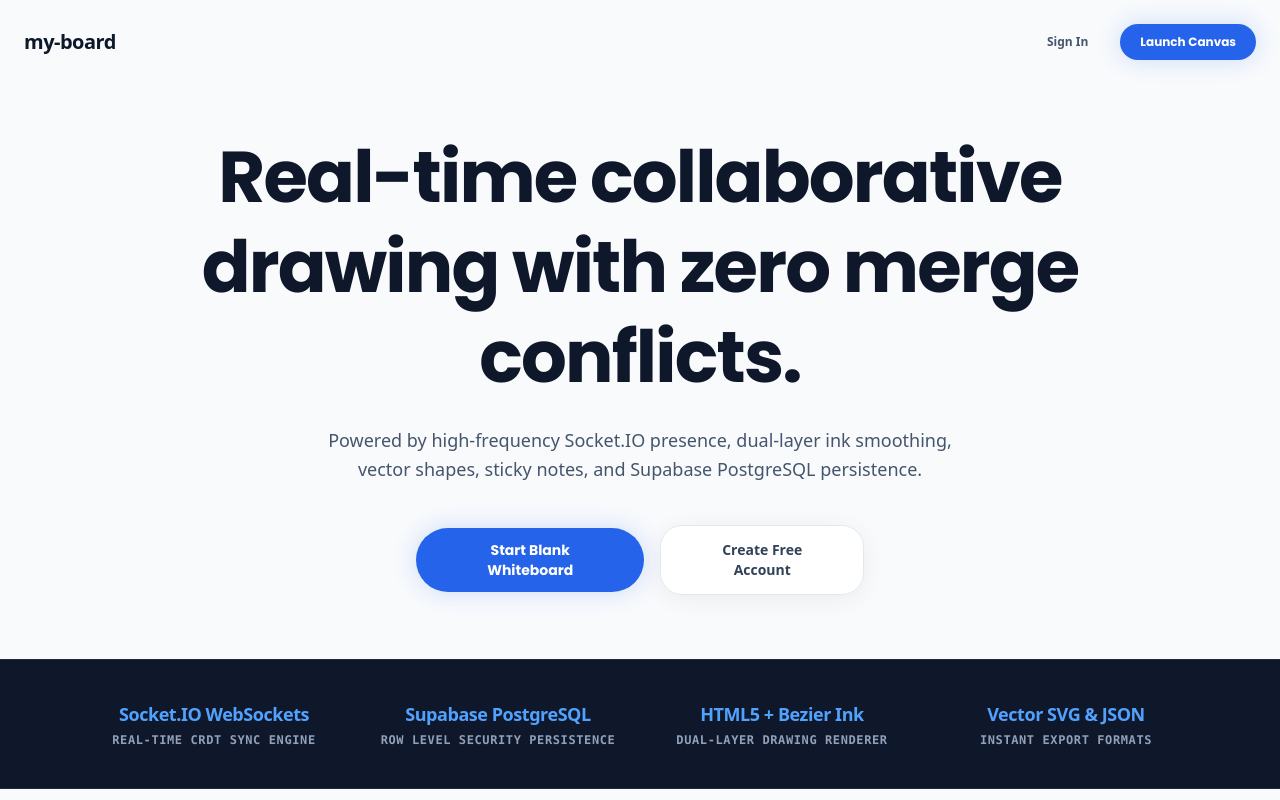
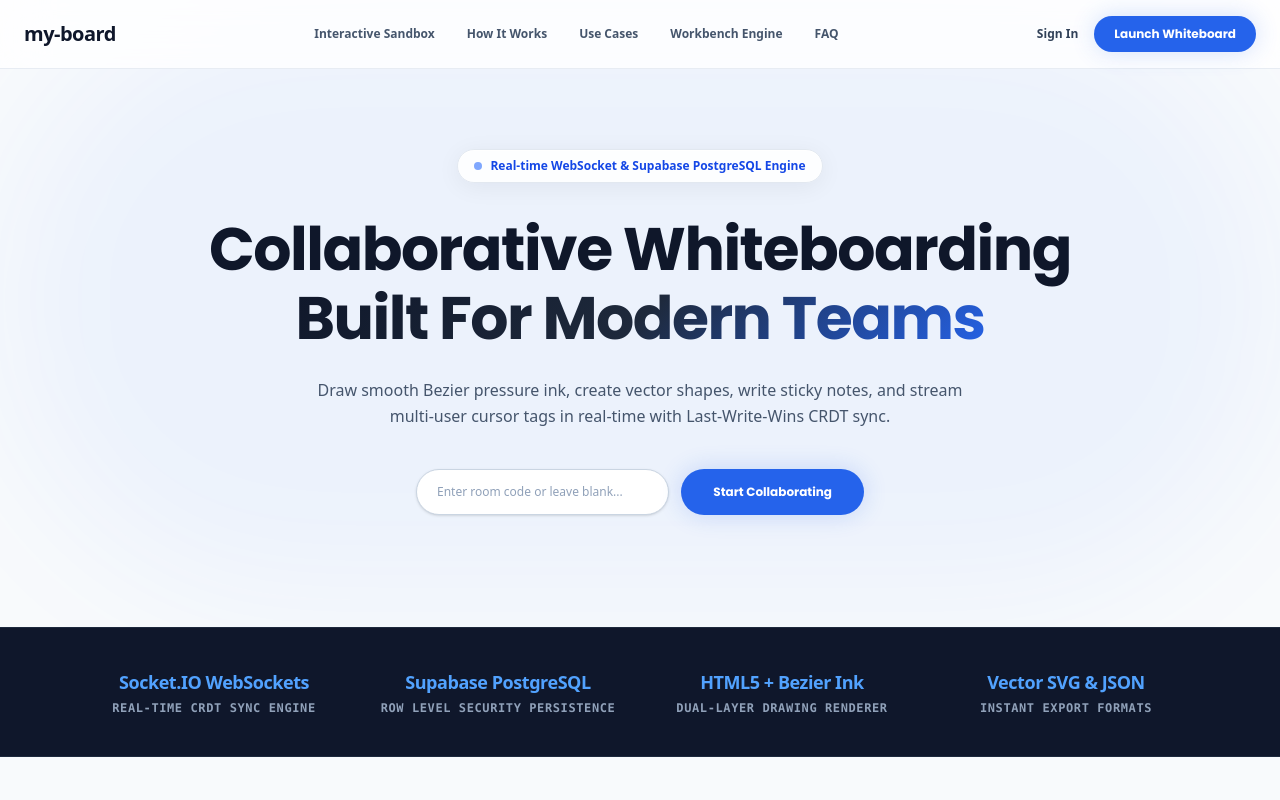
Before and after one commit to thulanesigasa/my-board, a Next.js app: page / in a window 1280 px wide. Shown: the top 800 px of the page. Built offline with nearby package versions, Linux system fonts and the light colour scheme; no server answers.

Commit message:
feat(audit): audit landing page copy for Poppins typography and authentic tech facts (#66)

```diff
--- a/src/app/page.tsx
+++ b/src/app/page.tsx
@@ -1,9 +1,9 @@
 'use client';
 
-import React from 'react';
+import React, { useState } from 'react';
 import Link from 'next/link';
 import { useRouter } from 'next/navigation';
-import { Footer } from '@/components/Footer';
+
 import { TrustStatsBar } from '@/components/landing/TrustStatsBar';
 import { InteractiveSandbox } from '@/components/landing/InteractiveSandbox';
 import { HowItWorksSection } from '@/components/landing/HowItWorksSection';
@@ -11,108 +11,123 @@ import { UseCaseShowcase } from '@/components/landing/UseCaseShowcase';
 import { FeatureSuperpowerMatrix } from '@/components/landing/FeatureSuperpowerMatrix';
 import { ComparisonMatrix } from '@/components/landing/ComparisonMatrix';
 import { FaqAccordion } from '@/components/landing/FaqAccordion';
+import { Footer } from '@/components/Footer';
 
-export default function LandingPage() {
+export default function Home() {
+  const [roomInput, setRoomInput] = useState('');
   const router = useRouter();
 
-  const handleLaunchInstantBoard = () => {
-    const roomId = `room_${Date.now().toString(36)}`;
-    router.push(`/board/${roomId}`);
+  const handleLaunch = (e: React.FormEvent) => {
+    e.preventDefault();
+    const targetRoom = roomInput.trim() || `room-${Math.random().toString(36).substring(2, 8)}`;
+    router.push(`/board/${targetRoom}`);
   };
 
   return (
-    <div className="min-h-screen bg-[var(--color-bg)] text-[var(--color-text)] flex flex-col justify-between selection:bg-blue-600 selection:text-white font-sans">
-      {/* 1. Floating Header Navbar */}
-      <header className="relative z-20 max-w-7xl mx-auto w-full px-6 py-6 flex items-center justify-between">
-        <span className="text-xl font-black tracking-tight text-slate-900">
+    <main className="min-h-screen bg-[var(--color-bg)] text-[var(--color-text)] relative overflow-hidden font-sans">
+      {/* 60-30-10 Ambient Background Reflections */}
+      <div className="absolute top-0 left-1/2 -translate-x-1/2 w-full max-w-7xl h-[600px] bg-blue-600/5 blur-3xl pointer-events-none rounded-full" />
+
+      {/* Floating Header */}
+      <header className="sticky top-0 z-50 backdrop-blur-xl bg-white/80 border-b border-slate-200/80 px-6 py-4 transition-all">
+        <div className="max-w-7xl mx-auto flex items-center justify-between">
+          <Link href="/" className="text-xl font-extrabold tracking-tight text-slate-900 font-heading">
             my-board
-        </span>
+          </Link>
+
+          <nav className="hidden md:flex items-center gap-8 text-xs font-semibold text-slate-600 font-body">
+            <a href="#sandbox" className="hover:text-blue-600 transition">Interactive Sandbox</a>
+            <a href="#how-it-works" className="hover:text-blue-600 transition">How It Works</a>
+            <a href="#use-cases" className="hover:text-blue-600 transition">Use Cases</a>
+            <a href="#features" className="hover:text-blue-600 transition">Workbench Engine</a>
+            <a href="#faq" className="hover:text-blue-600 transition">FAQ</a>
+          </nav>
 
           <div className="flex items-center gap-4">
             <Link
               href="/login"
-            className="text-xs font-semibold text-slate-600 hover:text-slate-900 transition px-4 py-2 rounded-full hover:bg-slate-200/50"
+              className="text-xs font-bold text-slate-700 hover:text-blue-600 transition font-body"
             >
               Sign In
             </Link>
-          <button
-            onClick={handleLaunchInstantBoard}
-            className="btn-primary text-xs !py-2.5 !px-5"
-          >
-            Launch Canvas
+            <button onClick={handleLaunch} className="btn-primary text-xs !py-2.5 !px-5 font-heading">
+              <span>Launch Whiteboard</span>
             </button>
+          </div>
         </div>
       </header>
 
-      {/* 2. Main Hero Section */}
-      <section className="relative z-10 max-w-5xl mx-auto px-6 pt-12 pb-16 text-center flex flex-col items-center">
-        <h1 className="text-4xl sm:text-6xl lg:text-7xl font-black tracking-tight leading-tight max-w-4xl text-slate-900 mb-6">
-          Real-time collaborative drawing with zero merge conflicts.
+      {/* 1. Main Hero Section */}
+      <section className="relative pt-20 pb-20 px-6 max-w-5xl mx-auto text-center z-10">
+        <div className="inline-flex items-center gap-2 px-4 py-2 rounded-full glass-card mb-8 text-xs font-semibold text-blue-700">
+          <span className="w-2 h-2 rounded-full bg-blue-600 animate-pulse" />
+          <span>Real-time WebSocket & Supabase PostgreSQL Engine</span>
+        </div>
+
+        <h1 className="text-4xl sm:text-6xl font-black text-slate-900 leading-[1.15] mb-6 font-heading tracking-tight">
+          Collaborative Whiteboarding <br />
+          <span className="gradient-text">Built For Modern Teams</span>
         </h1>
 
-        <p className="text-slate-600 text-base sm:text-lg max-w-2xl mb-10 leading-relaxed font-body">
-          Powered by high-frequency Socket.IO presence, dual-layer ink smoothing, vector shapes, sticky notes, and Supabase PostgreSQL persistence.
+        <p className="text-sm sm:text-base text-slate-600 max-w-2xl mx-auto mb-10 leading-relaxed font-body">
+          Draw smooth Bezier pressure ink, create vector shapes, write sticky notes, and stream multi-user cursor tags in real-time with Last-Write-Wins CRDT sync.
         </p>
 
-        <div className="flex flex-col sm:flex-row items-center gap-4 w-full justify-center max-w-md">
-          <button
-            onClick={handleLaunchInstantBoard}
-            className="btn-primary w-full sm:w-auto text-sm justify-center"
-          >
-            Start Blank Whiteboard
+        {/* Room Launch Form */}
+        <form onSubmit={handleLaunch} className="max-w-md mx-auto flex flex-col sm:flex-row gap-3 mb-8">
+          <input
+            type="text"
+            value={roomInput}
+            onChange={(e) => setRoomInput(e.target.value)}
+            placeholder="Enter room code or leave blank..."
+            className="flex-1 px-5 py-3.5 rounded-full bg-white border border-slate-300 text-slate-900 placeholder-slate-400 focus:outline-none focus:ring-2 focus:ring-blue-600 text-xs font-body shadow-sm"
+          />
+          <button type="submit" className="btn-primary text-xs !py-3.5 justify-center shadow-lg font-heading">
+            <span>Start Collaborating</span>
           </button>
-          <Link
-            href="/register"
-            className="w-full sm:w-auto px-8 py-3.5 glass-card text-slate-700 font-bold rounded-full transition text-sm flex items-center justify-center hover:border-blue-500/50 hover:text-slate-900"
-          >
-            Create Free Account
-          </Link>
-        </div>
+        </form>
       </section>
 
-      {/* 3. Social Proof & Trust Metrics Bar */}
+      {/* 2. Authentic Tech Specs Bar */}
       <TrustStatsBar />
 
-      {/* 4. Live Interactive Canvas Sandbox */}
+      {/* 3. Interactive Sandbox Demo */}
       <InteractiveSandbox />
 
-      {/* 5. 3-Step "How It Works" Timeline */}
+      {/* 4. How It Works Timeline */}
       <HowItWorksSection />
 
-      {/* 6. Team Use Cases & Workflows Showcase */}
+      {/* 5. Team Use Cases Showcase */}
       <UseCaseShowcase />
 
-      {/* 7. Superpower Feature Matrix */}
+      {/* 6. Unified Canvas Workbench Board */}
       <FeatureSuperpowerMatrix />
 
-      {/* 8. Comparison Matrix (my-board vs Legacy) */}
+      {/* 7. Comparison Matrix */}
       <ComparisonMatrix />
 
-      {/* 9. Expandable FAQ Accordion */}
+      {/* 8. FAQ Accordion */}
       <FaqAccordion />
 
-      {/* 10. Bottom High-Converting CTA Banner */}
-      <section className="py-20 bg-slate-900 text-white text-center relative z-10">
-        <div className="max-w-4xl mx-auto px-6 space-y-6">
-          <h2 className="text-3xl sm:text-5xl font-black tracking-tight">
-            Ready to collaborate in real time?
+      {/* 9. High-Converting Bottom CTA Banner */}
+      <section className="py-20 bg-slate-900 text-white relative z-10 font-sans">
+        <div className="max-w-4xl mx-auto px-6 text-center space-y-6">
+          <h2 className="text-3xl sm:text-5xl font-black font-heading tracking-tight">
+            Ready to Start Whiteboarding?
           </h2>
-          <p className="text-slate-400 text-sm max-w-lg mx-auto font-body">
-            Join thousands of teams drawing, diagramming, and brainstorming with zero merge conflicts.
+          <p className="text-slate-300 text-sm max-w-xl mx-auto font-body leading-relaxed">
+            Create an instant collaborative room session with zero configuration or sign in for persistent cloud whiteboard saves.
           </p>
-          <div className="pt-4">
-            <button
-              onClick={handleLaunchInstantBoard}
-              className="btn-primary text-sm !py-3.5 !px-8 shadow-2xl"
-            >
-              Launch Board Now — It's Free
+          <div>
+            <button onClick={handleLaunch} className="btn-primary text-sm !py-3.5 !px-8 shadow-2xl font-heading">
+              <span>Create Whiteboard Room Now</span>
             </button>
           </div>
         </div>
       </section>
 
-      {/* 11. Multi-Column Footer (portflio styled) */}
+      {/* 10. Portflio-Style Multi-Column Footer */}
       <Footer />
-    </div>
+    </main>
   );
 }
```
Lines whose indentation alone changed are shown as unchanged.
